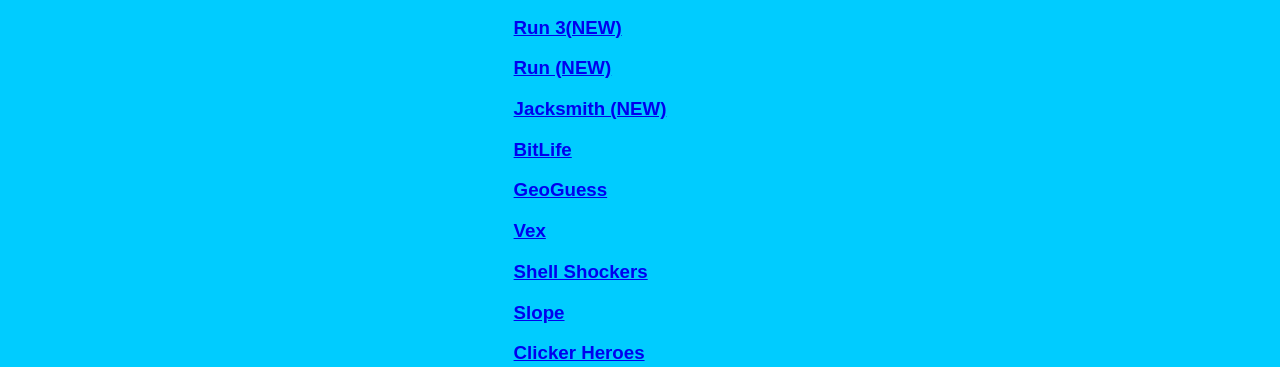
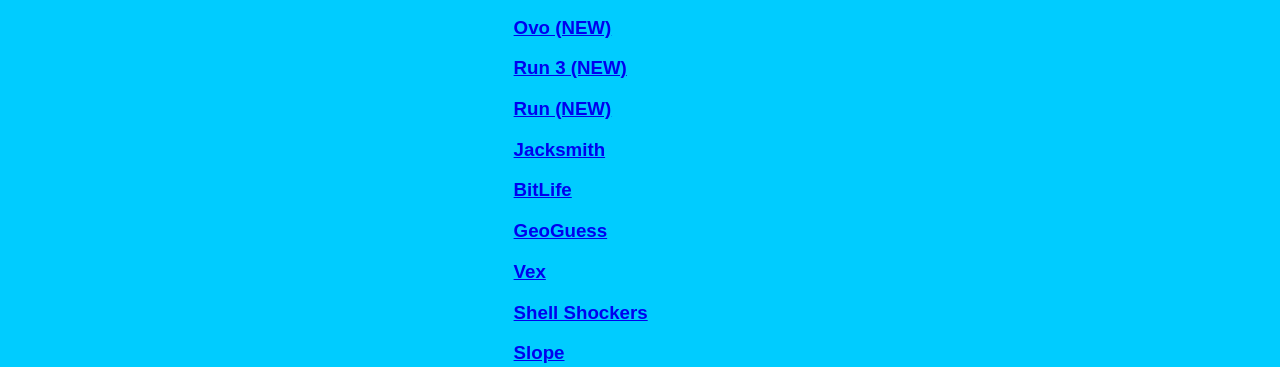
Before and after one commit to c0nstantly/c0nstantly.github.io, a plain HTML site: page index.html in a window 1280 px wide. Shown: the part 433-800 px from the top of the page. Drawn offline with Linux system fonts and the light colour scheme; files whose address does not match are found by name; a web font is replaced by a local one.

Commit message:
Update index.html

```diff
--- a/index.html
+++ b/index.html
@@ -56,9 +56,10 @@
 <nav>
 
     <h2> Games </h2>
-    <h3> <a href="games/run3" target="_blank">Run 3(NEW)</a> </h3>
+    <h3> <a href="games/ovo/" target="_blank">Ovo (NEW)</a> </h3>
+    <h3> <a href="games/run3" target="_blank">Run 3 (NEW)</a> </h3>
     <h3> <a href="games/run" target="_blank">Run (NEW)</a> </h3>
-    <h3> <a href="games/jacksmith" target="_blank">Jacksmith (NEW)</a> </h3>
+    <h3> <a href="games/jacksmith" target="_blank">Jacksmith </a> </h3>
     <h3> <a href="https://html5.gamedistribution.com/2e44fb60fd3f4606b1b06c17a2b9d60d/" target="_blank">BitLife</a> </h3>
     <h3> <a href="https://demo.geoguess.games/" target="_blank">GeoGuess</a> </h3>
     <h3> <a href="games/vex" target="_blank">Vex</a> </h3>
```
